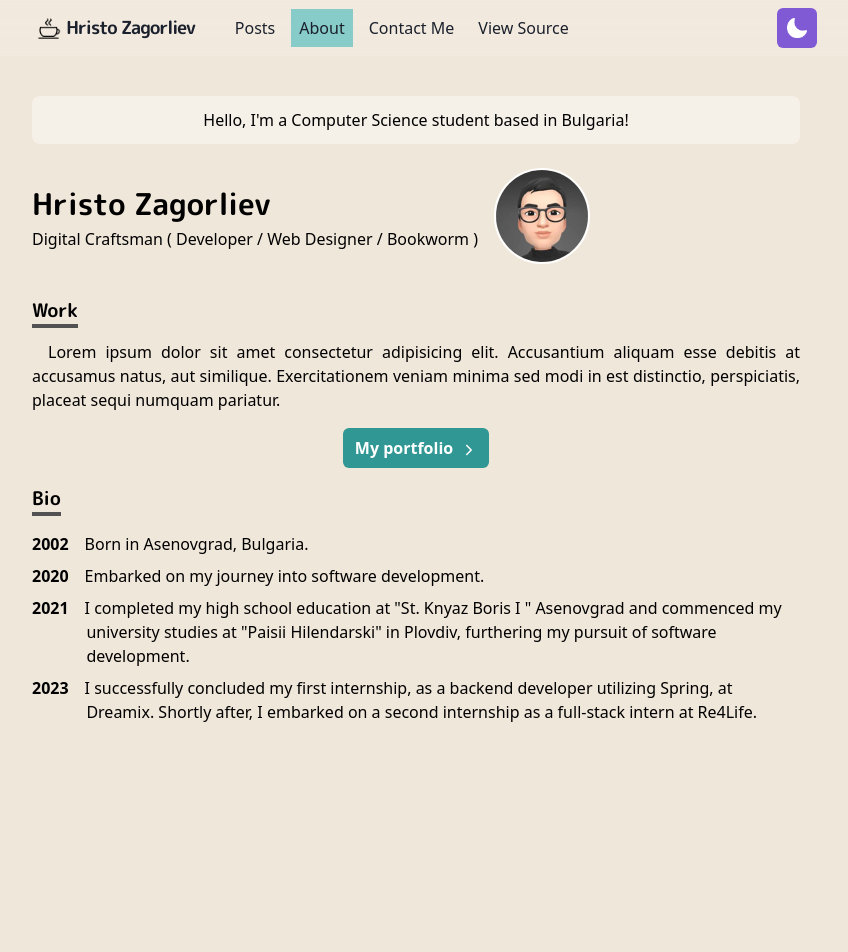
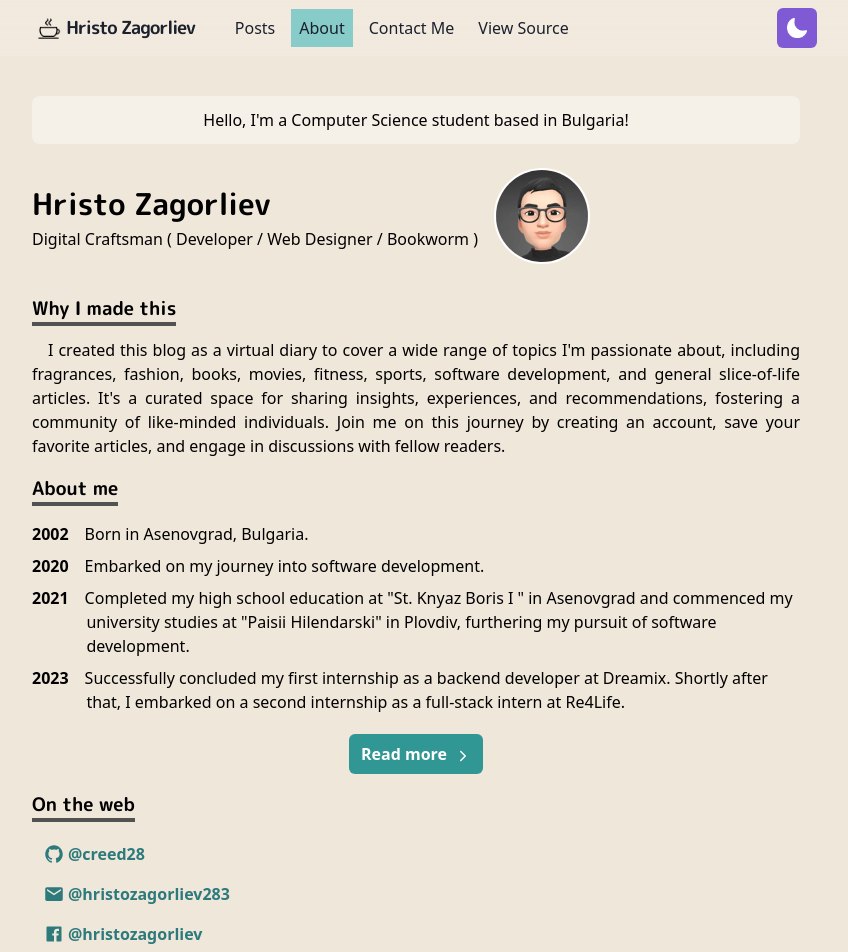
Before and after one commit to creed28/Personal-Blog, a Next.js app: page /about in a window 1280 px wide. Shown: the top 952 px of the page, without its empty margins (224-1072 px from the left). Before the commit the page ends 800 px from the top, so only its background shows below. Built offline with nearby package versions, Linux system fonts and the light colour scheme.

Commit message:
Create and design links section + change text content

```diff
--- a/app/about/page.jsx
+++ b/app/about/page.jsx
@@ -3,7 +3,13 @@
 import Image from "next/image";
 import AnimatedSection from "../../components/AnimatedSection";
 import Link from "next/link";
-import { IoIosArrowForward } from "react-icons/io";
+import {
+  IoIosArrowForward,
+  IoLogoInstagram,
+  IoLogoFacebook,
+  IoMdMail,
+  IoLogoGithub
+ } from "react-icons/io";
 
 const About = () => {
     return (
@@ -34,30 +40,23 @@ const About = () => {
             />
           </div>
         </div>
-        <div className="mt-[2rem] mx-6 md:mx-0">
+        <div className="mt-[30px] mx-6 md:mx-0">
           <AnimatedSection delay={0.1}>
             <h3 className="articleHeading">
-                Work
+                Why I made this
             </h3>
-            <p className="indent-4 text-justify">
-              Lorem ipsum dolor sit amet consectetur adipisicing elit. Accusantium aliquam esse
-              debitis at accusamus natus, aut similique. Exercitationem veniam minima sed modi
-              in est distinctio, perspiciatis, placeat sequi numquam pariatur.
+            <p className="indent-4 text-justify mb-4">
+              I created this blog as a virtual diary to cover a wide range of topics I&apos;m
+              passionate about, including fragrances, fashion, books, movies, fitness, sports,
+              software development, and general slice-of-life articles. It&apos;s a curated space
+              for sharing insights, experiences, and recommendations, fostering a community
+              of like-minded individuals. Join me on this journey by creating an account,
+              save your favorite articles, and engage in discussions with fellow readers.
             </p>
-            <div className="flex justify-center">
-              <Link href={'/'}>
-                <button className="flex bg-[#319795] hover:bg-[#2C7A7B]
-                  items-center p-2 px-3 font-semibold rounded-md gap-2 my-4
-                  text-center text-white">
-                  My portfolio
-                  <IoIosArrowForward className="mt-1" />
-                </button>
-              </Link>
-            </div>
           </AnimatedSection>
           <AnimatedSection delay={0.2}>
             <h3 className="articleHeading">
-              Bio
+              About me
             </h3>
             <section className="bioHeading">
               <span className="bioParagraph">2002</span>
@@ -69,20 +68,82 @@ const About = () => {
             </section>
             <section className="bioHeading">
               <span className="bioParagraph">2021</span>
-              I completed my high school education at &quot;St. Knyaz Boris I &quot;
-              Asenovgrad and
-              commenced my university studies at &quot;Paisii Hilendarski&quot;
-              in Plovdiv, furthering
+              Completed my high school education at &quot;St. Knyaz Boris I &quot;
+              in Asenovgrad and commenced my university studies at
+              &quot;Paisii Hilendarski&quot; in Plovdiv, furthering
               my pursuit of software development.
             </section>
             <section className="bioHeading">
               <span className="bioParagraph">2023</span>
-              I successfully concluded my first internship, as a backend developer
-              utilizing Spring,
-              at Dreamix. Shortly after, I embarked on a second internship as a
-               full-stack
-              intern at Re4Life.
+              Successfully concluded my first internship as a backend developer
+              at Dreamix. Shortly after that, I embarked on a second internship as a
+              full-stack intern at Re4Life.
             </section>
+            <div className="flex justify-center">
+              <Link href={'/'}>
+                <button className="flex bg-[#319795] hover:bg-[#2C7A7B]
+                  items-center p-2 px-3 font-semibold rounded-md gap-2 my-4
+                  text-center text-white">
+                  Read more
+                  <IoIosArrowForward className="mt-1" />
+                </button>
+              </Link>
+            </div>
+          </AnimatedSection>
+          <AnimatedSection delay={0.3}>
+            <h3 className="articleHeading">
+              On the web
+            </h3>
+            <ul>
+              <li>
+                <Link
+                  className="inline-block"
+                  href={'https://github.com/creed28'}
+                  target="_blank"
+                  title="GitHub">
+                  <button className="socialLink">
+                    <IoLogoGithub size={20} />
+                    @creed28
+                  </button>
+                </Link>
+              </li>
+              <li>
+                <Link
+                  className="inline-block"
+                  href={'mailto: hristozagorliev283@gmail.com'}
+                  target="_blank"
+                  title="Gmail">
+                  <button className="socialLink">
+                    <IoMdMail size={20} />
+                    @hristozagorliev283
+                  </button>
+                </Link>
+              </li>
+              <li>
+                <Link
+                  className="inline-block"
+                  href={'https://www.facebook.com/hristo.zagorliev/'}
+                  target="_blank"
+                  title="Facebook">
+                  <button className="socialLink">
+                    <IoLogoFacebook size={20} />
+                    @hristozagorliev
+                  </button>
+                </Link>
+              </li>
+              <li>
+                <Link
+                  className="inline-block"
+                  href={'https://www.instagram.com/hristo_z28/'}
+                  target="_blank"
+                  title="Instagram">
+                  <button className="socialLink">
+                    <IoLogoInstagram size={20} />
+                    @hristo_z28
+                  </button>
+                </Link>
+              </li>
+            </ul>
           </AnimatedSection>
         </div>
       </article>
--- a/styles/style.css
+++ b/styles/style.css
@@ -46,4 +46,9 @@
     .bioParagraph{
         @apply font-bold mr-[1em];
     }
+
+    .socialLink{
+        @apply text-[#2C7A7B] flex gap-x-1 items-center font-bold hover:bg-[#E6FFFA]
+        p-2 px-3 rounded-md;
+    }
 }
```
